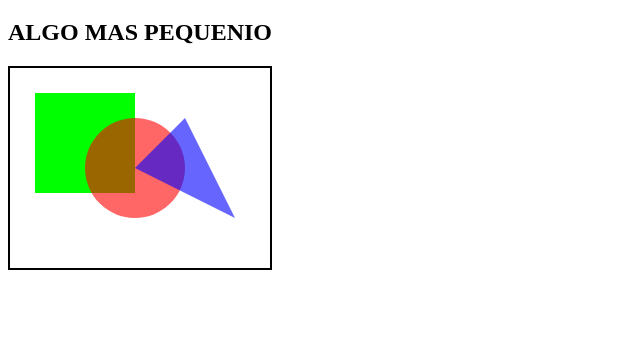
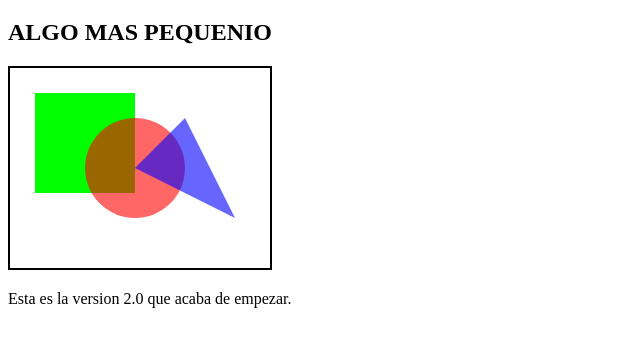
Before and after one commit to JaeN1/aprendiendo, a plain HTML site: page index.html in a window 1280 px wide. Shown: the part 61-408 px from the top of the page, without its empty margins (0-640 px from the left). Drawn offline with Linux system fonts and the light colour scheme.

Commit message:
Version 2

```diff
--- a/index.html
+++ b/index.html
@@ -46,5 +46,7 @@
     There is supposed to be an example drawing here, but it's not important.
     </canvas>
 
+
+    <p>Esta es la version <stron>2.0</stron> que acaba de empezar.</p>
   </body>
 </html>
```
